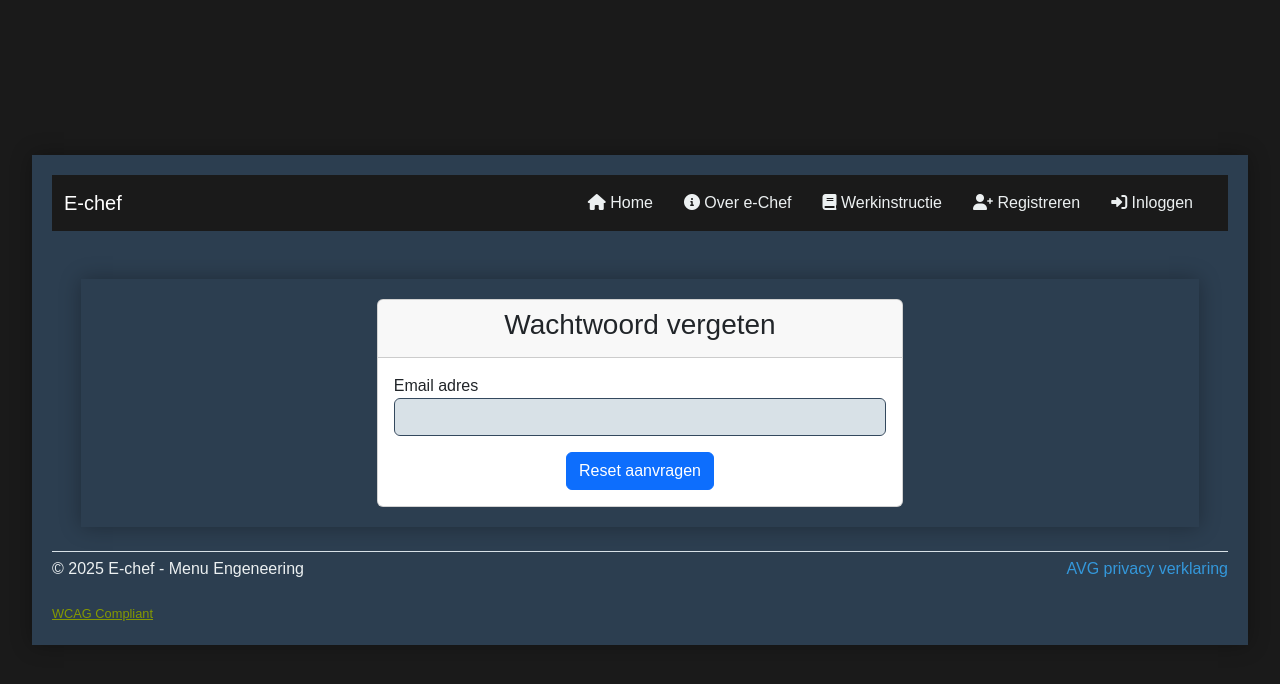
After one commit to KramerBert/echef, a Flask app: page /forgot-password in a window 1280 px wide. The commit adds this page. Shown: the top 684 px of the page. Run offline with Flask 3, Linux system fonts and the light colour scheme.

Commit message:
wachtwoord reset

```diff
--- a/app.py
+++ b/app.py
@@ -15,6 +15,10 @@ from docx import Document
 from docx.enum.text import WD_ALIGN_PARAGRAPH
 import csv
 from datetime import datetime, timedelta  # Voeg deze import toe bovenaan bij de andere imports
+import secrets
+from email.mime.text import MIMEText
+from email.mime.multipart import MIMEMultipart
+import smtplib
 
 load_dotenv()  # Load the values from .env
 
@@ -85,6 +89,152 @@ def get_db_connection():
     except Error as e:
         print(f"Error connecting to the database: {e}")
         return None
+
+# Reset wachtwoord configuratie
+app.config['RESET_TOKEN_EXPIRE_MINUTES'] = 30
+app.config['MAIL_SERVER'] = os.getenv('MAIL_SERVER')
+app.config['MAIL_PORT'] = int(os.getenv('MAIL_PORT', 587))
+app.config['MAIL_USERNAME'] = os.getenv('MAIL_USERNAME')
+app.config['MAIL_PASSWORD'] = os.getenv('MAIL_PASSWORD')
+app.config['MAIL_USE_TLS'] = True
+
+def send_reset_email(email, token):
+    """Stuur een wachtwoord reset email."""
+    msg = MIMEMultipart()
+    msg['From'] = app.config['MAIL_USERNAME']
+    msg['To'] = email
+    msg['Subject'] = "e-Chef Wachtwoord Reset"
+
+    reset_url = url_for('reset_password', token=token, _external=True)
+    body = f"""
+    Er is een wachtwoord reset aangevraagd voor je e-Chef account.
+    Klik op de onderstaande link om je wachtwoord te resetten:
+
+    {reset_url}
+
+    Deze link verloopt over {app.config['RESET_TOKEN_EXPIRE_MINUTES']} minuten.
+    Als je geen reset hebt aangevraagd, kun je deze email negeren.
+    """
+
+    msg.attach(MIMEText(body, 'plain'))
+
+    try:
+        server = smtplib.SMTP(app.config['MAIL_SERVER'], app.config['MAIL_PORT'])
+        server.starttls()
+        server.login(app.config['MAIL_USERNAME'], app.config['MAIL_PASSWORD'])
+        server.send_message(msg)
+        server.quit()
+        return True
+    except Exception as e:
+        logger.error(f"Email error: {str(e)}")
+        return False
+
+@app.route('/forgot-password', methods=['GET', 'POST'])
+def forgot_password():
+    if request.method == 'POST':
+        email = request.form.get('email')
+
+        conn = get_db_connection()
+        if conn is None:
+            flash("Database connection error.", "danger")
+            return redirect(url_for('forgot_password'))
+
+        cur = conn.cursor(dictionary=True)
+        try:
+            # Check of email bestaat
+            cur.execute("SELECT chef_id FROM chefs WHERE email = %s", (email,))
+            chef = cur.fetchone()
+
+            if chef:
+                # Genereer token en sla op
+                token = secrets.token_urlsafe(32)
+                expires = datetime.now() + timedelta(minutes=app.config['RESET_TOKEN_EXPIRE_MINUTES'])
+
+                cur.execute("""
+                    INSERT INTO password_resets (chef_id, token, expires_at)
+                    VALUES (%s, %s, %s)
+                """, (chef['chef_id'], token, expires))
+                conn.commit()
+
+                # Stuur reset email
+                if send_reset_email(email, token):
+                    flash("Check je email voor de wachtwoord reset link.", "success")
+                else:
+                    flash("Er is een fout opgetreden bij het verzenden van de email.", "danger")
+            else:
+                # Voorkom email enumeration door altijd succes te tonen
+                flash("Check je email voor de wachtwoord reset link.", "success")
+
+        except Exception as e:
+            conn.rollback()
+            logger.error(f"Password reset error: {str(e)}")
+            flash("Er is een fout opgetreden.", "danger")
+        finally:
+            cur.close()
+            conn.close()
+
+        return redirect(url_for('login'))
+
+    return render_template('forgot_password.html')
+
+@app.route('/reset-password/<token>', methods=['GET', 'POST'])
+def reset_password(token):
+    conn = get_db_connection()
+    if conn is None:
+        flash("Database connection error.", "danger")
+        return redirect(url_for('login'))
+
+    cur = conn.cursor(dictionary=True)
+
+    try:
+        # Valideer token
+        cur.execute("""
+            SELECT r.*, c.email
+            FROM password_resets r
+            JOIN chefs c ON r.chef_id = c.chef_id
+            WHERE r.token = %s AND r.used = 0
+            AND r.expires_at > NOW()
+        """, (token,))
+        reset = cur.fetchone()
+
+        if not reset:
+            flash("Ongeldige of verlopen reset link.", "danger")
+            return redirect(url_for('login'))
+
+        if request.method == 'POST':
+            password = request.form.get('password')
+            confirm = request.form.get('confirm_password')
+
+            if not password or password != confirm:
+                flash("Wachtwoorden komen niet overeen.", "danger")
+                return render_template('reset_password.html', token=token)
+
+            # Update wachtwoord en markeer token als gebruikt
+            hashed_pw = generate_password_hash(password, method='pbkdf2:sha256')
+            cur.execute("""
+                UPDATE chefs SET wachtwoord = %s
+                WHERE chef_id = %s
+            """, (hashed_pw, reset['chef_id']))
+
+            cur.execute("""
+                UPDATE password_resets SET used = 1
+                WHERE token = %s
+            """, (token,))
+
+            conn.commit()
+            flash("Je wachtwoord is succesvol gewijzigd!", "success")
+            return redirect(url_for('login'))
+
+        return render_template('reset_password.html', token=token)
+
+    except Exception as e:
+        conn.rollback()
+        logger.error(f"Password reset error: {str(e)}")
+        flash("Er is een fout opgetreden.", "danger")
+        return redirect(url_for('login'))
+    finally:
+        cur.close()
+        conn.close()
 
 # -----------------------------------------------------------
 #  Homepage (index)
--- /dev/null
+++ b/templates/forgot_password.html
@@ -0,0 +1,26 @@
+{% extends "base.html" %}
+
+{% block content %}
+<div class="container mt-5">
+    <div class="row justify-content-center">
+        <div class="col-md-6">
+            <div class="card">
+                <div class="card-header">
+                    <h3 class="text-center">Wachtwoord vergeten</h3>
+                </div>
+                <div class="card-body">
+                    <form method="POST">
+                        <div class="form-group">
+                            <label for="email">Email adres</label>
+                            <input type="email" class="form-control" id="email" name="email" required>
+                        </div>
+                        <div class="text-center mt-3">
+                            <button type="submit" class="btn btn-primary">Reset aanvragen</button>
+                        </div>
+                    </form>
+                </div>
+            </div>
+        </div>
+    </div>
+</div>
+{% endblock %}
--- a/templates/login.html
+++ b/templates/login.html
@@ -44,6 +44,9 @@
                     <button type="submit" class="btn btn-primary" aria-label="Login">
                         <i class="fas fa-sign-in-alt"></i> Inloggen
                     </button>
+                    <div class="text-center mt-3">
+                        <a href="{{ url_for('forgot_password') }}">Wachtwoord vergeten?</a>
+                    </div>
                 </form>
             </div>
         </div>
```
Also changed, not shown: templates/reset_password.html (added, +75 -0 lines).
